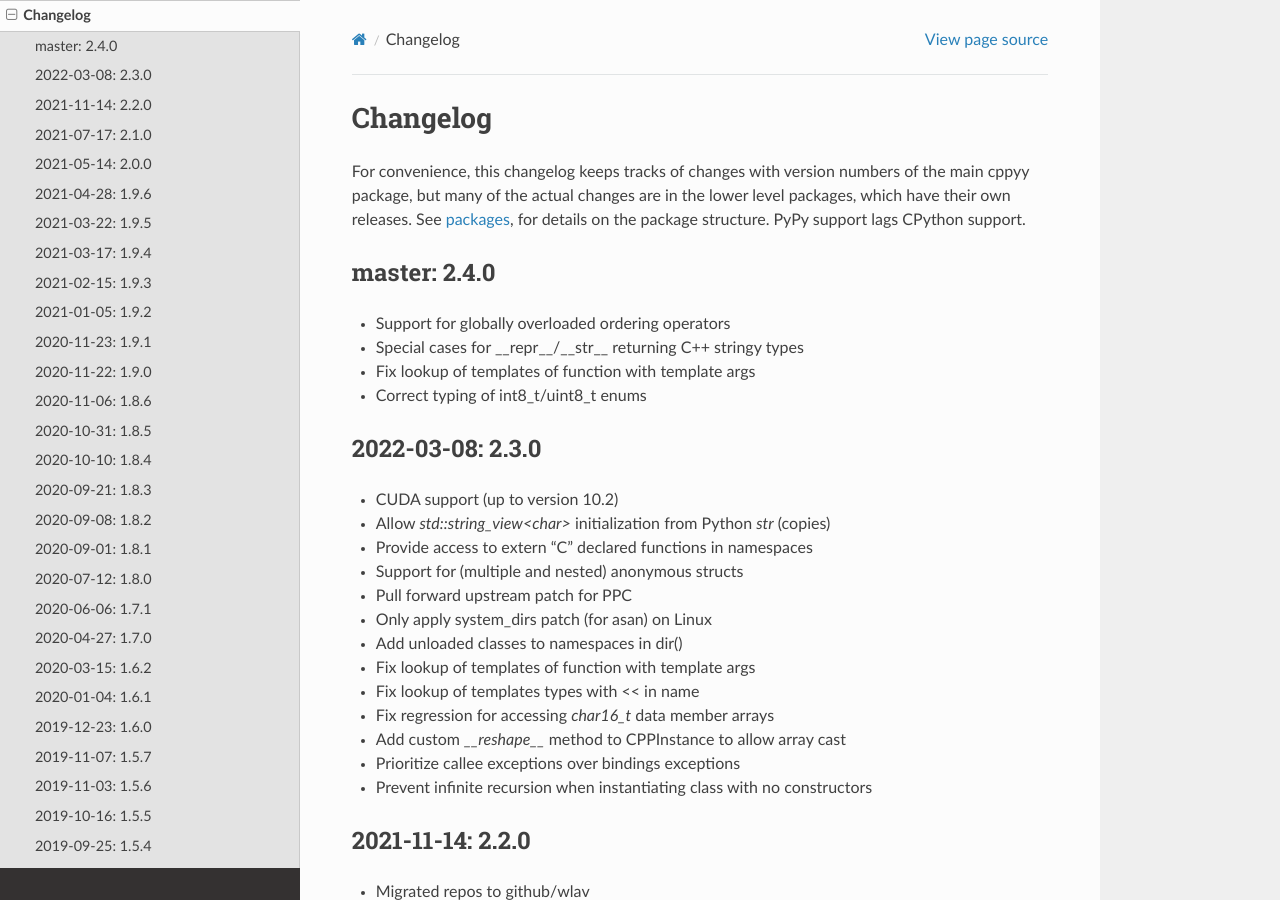
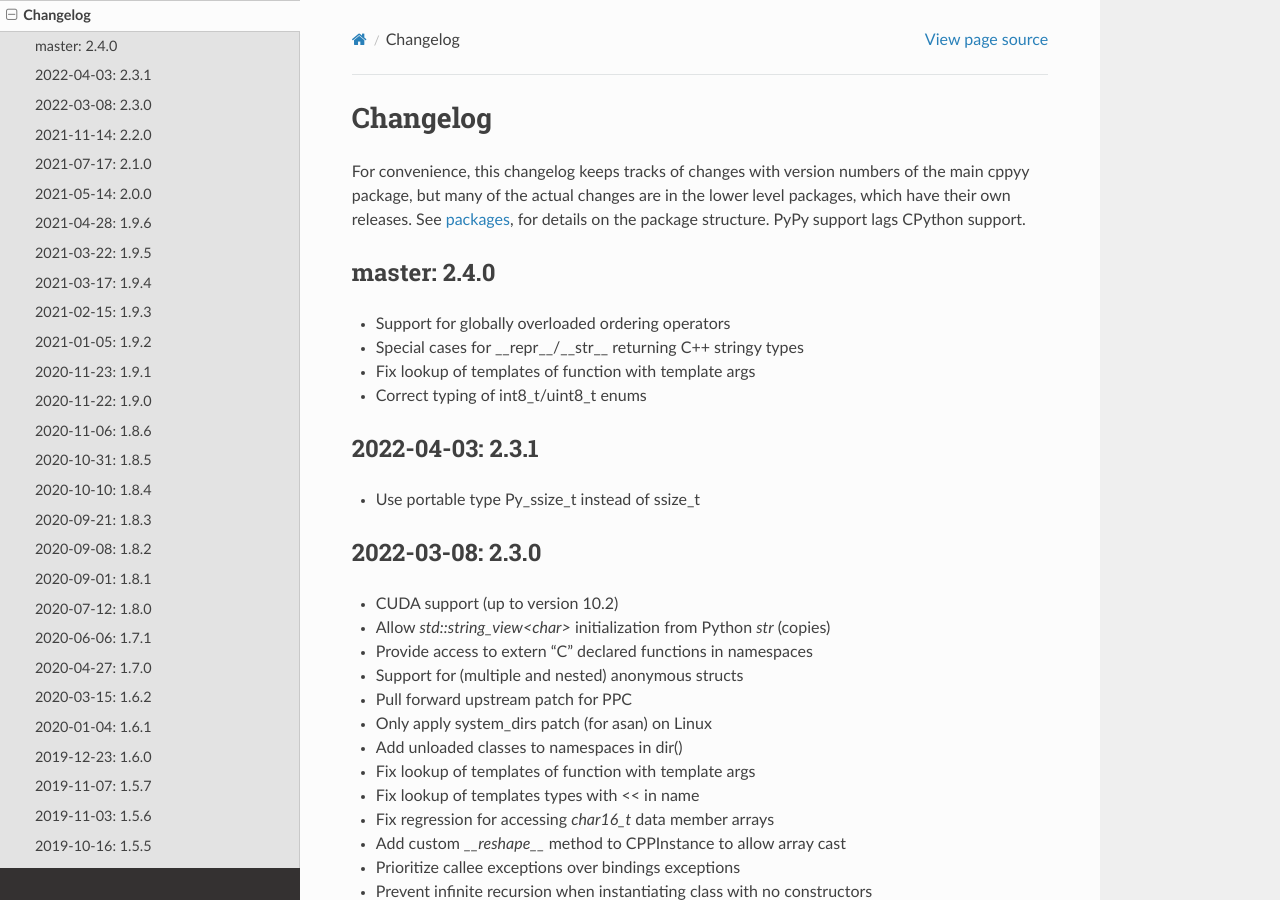
Before and after one commit to wlav/cppyy, a Sphinx documentation site: the page built from doc/source/changelog.rst, in a window 1280 px wide and 900 px high. Built offline with Sphinx 7.4.7 and the Read the Docs theme 2.0.0, drawn with Linux system fonts in a browser that asks for light colours.

Commit message:
note release of 2.3.1

```diff
--- a/doc/source/changelog.rst
+++ b/doc/source/changelog.rst
@@ -17,6 +17,11 @@
 * Special cases for __repr__/__str__ returning C++ stringy types
 * Fix lookup of templates of function with template args
 * Correct typing of int8_t/uint8_t enums
+
+
+2022-04-03: 2.3.1
+-----------------
+* Use portable type Py_ssize_t instead of ssize_t
 
 
 2022-03-08: 2.3.0
```
